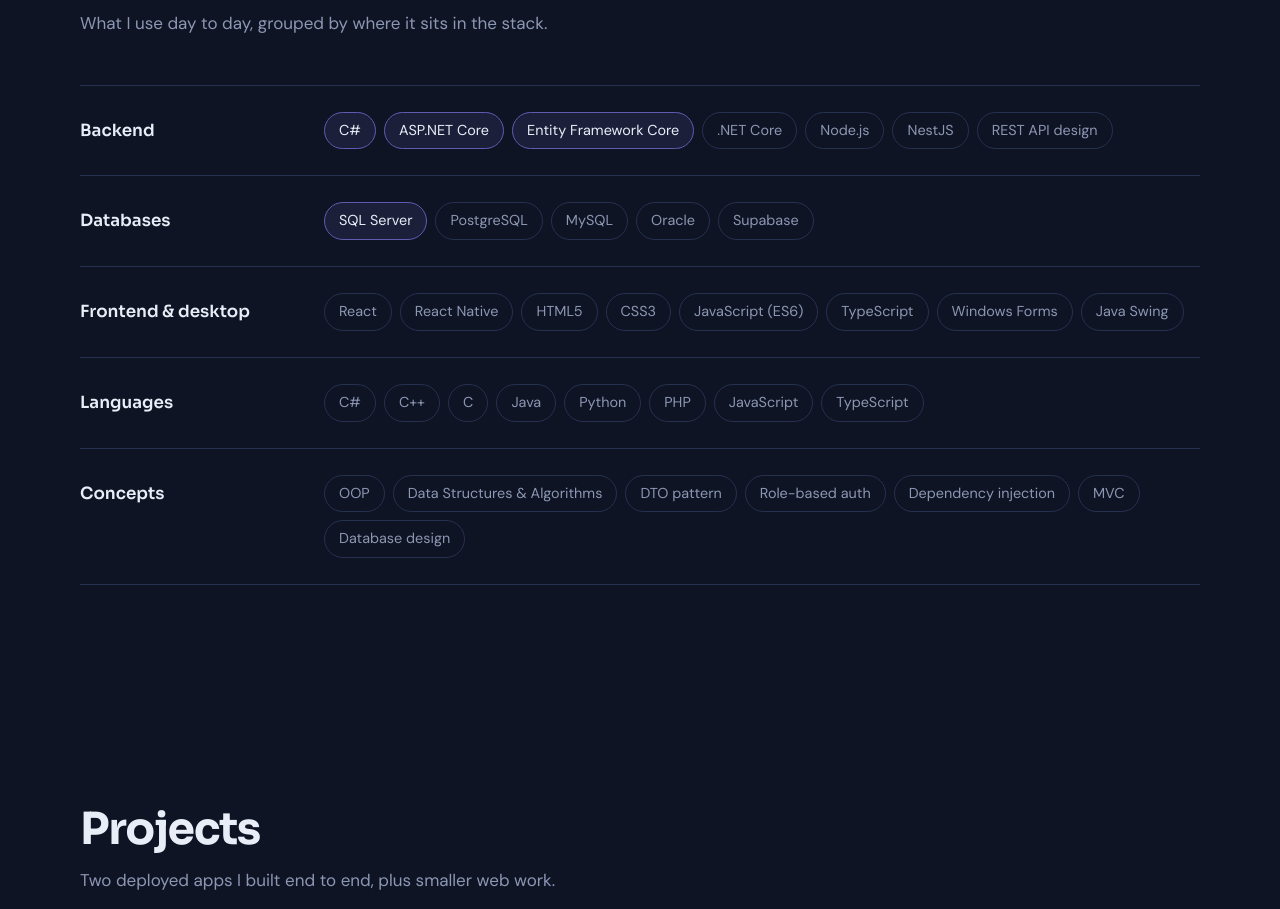
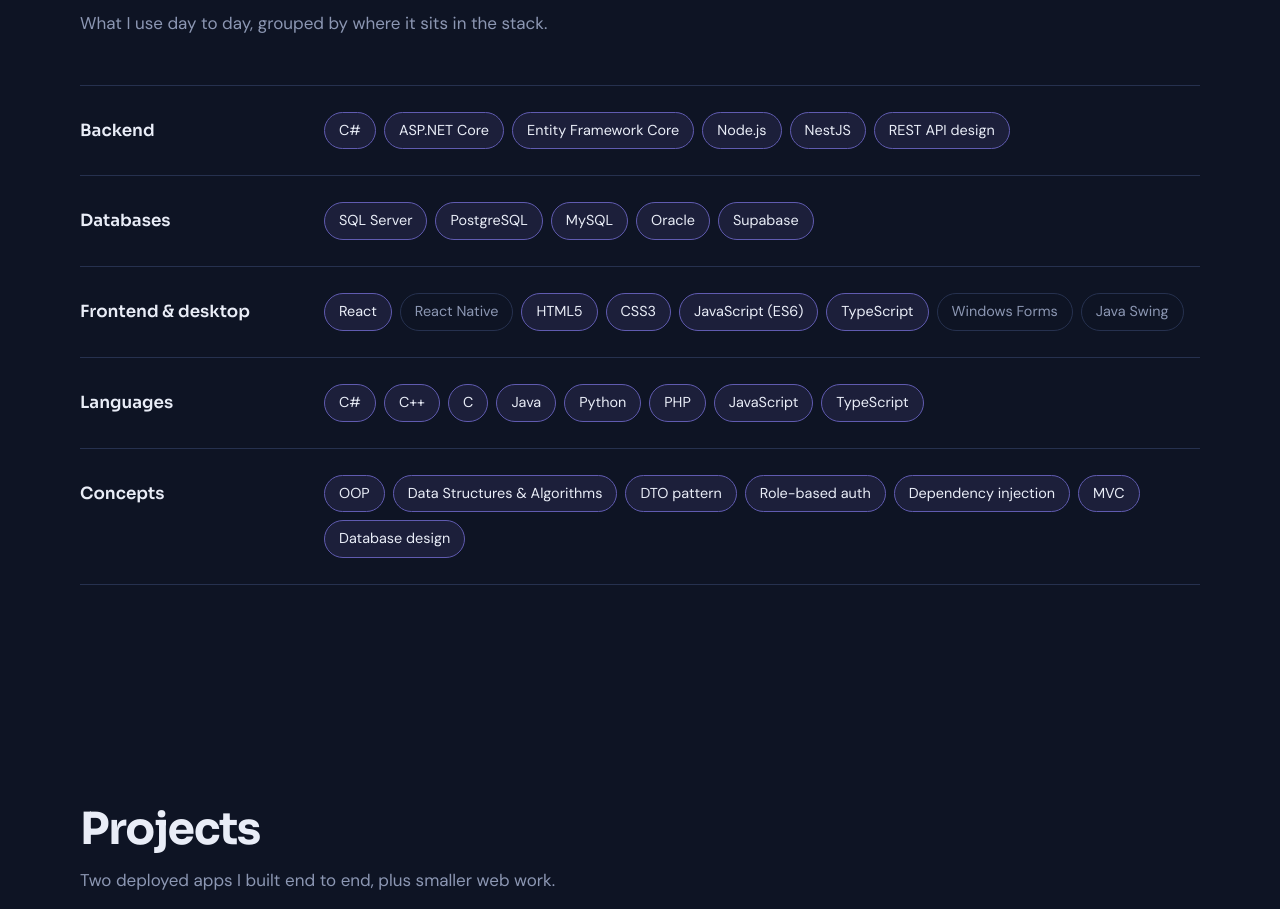
Before and after one commit to munna89-ig/Portfolio, a plain HTML site: page index.html in a window 1280 px wide. Shown: the part 1714-2623 px from the top of the page. Drawn offline with Linux system fonts and the light colour scheme.

Commit message:
portfolio

```diff
--- a/index.html
+++ b/index.html
@@ -129,34 +129,34 @@
           <div class="skill-row">
             <h3>Backend</h3>
             <ul class="chips">
-              <li class="strong">C#</li><li class="strong">ASP.NET Core</li><li class="strong">Entity Framework Core</li>
-              <li>.NET Core</li><li>Node.js</li><li>NestJS</li><li>REST API design</li>
+              <li class="strong" >C#</li><li class="strong">ASP.NET Core</li><li class="strong">Entity Framework Core</li>
+              <li class="strong">Node.js</li><li class="strong">NestJS</li><li class="strong">REST API design</li>
             </ul>
           </div>
           <div class="skill-row">
             <h3>Databases</h3>
             <ul class="chips">
-              <li class="strong">SQL Server</li><li>PostgreSQL</li><li>MySQL</li><li>Oracle</li><li>Supabase</li>
+              <li class="strong">SQL Server</li><li class="strong">PostgreSQL</li><li class="strong">MySQL</li><li class="strong">Oracle</li><li class="strong">Supabase</li>
             </ul>
           </div>
           <div class="skill-row">
             <h3>Frontend &amp; desktop</h3>
             <ul class="chips">
-              <li>React</li><li>React Native</li><li>HTML5</li><li>CSS3</li><li>JavaScript (ES6)</li>
-              <li>TypeScript</li><li>Windows Forms</li><li>Java Swing</li>
+              <li class="strong">React</li><li>React Native</li><li class="strong">HTML5</li><li class="strong">CSS3</li><li class="strong">JavaScript (ES6)</li>
+              <li class="strong">TypeScript</li><li>Windows Forms</li><li>Java Swing</li>
             </ul>
           </div>
           <div class="skill-row">
             <h3>Languages</h3>
             <ul class="chips">
-              <li>C#</li><li>C++</li><li>C</li><li>Java</li><li>Python</li><li>PHP</li><li>JavaScript</li><li>TypeScript</li>
+              <li class="strong">C#</li><li class="strong">C++</li><li class="strong">C</li><li class="strong">Java</li><li class="strong">Python</li><li class="strong">PHP</li><li class="strong">JavaScript</li><li class="strong">TypeScript</li>
             </ul>
           </div>
           <div class="skill-row">
             <h3>Concepts</h3>
             <ul class="chips">
-              <li>OOP</li><li>Data Structures &amp; Algorithms</li><li>DTO pattern</li>
-              <li>Role-based auth</li><li>Dependency injection</li><li>MVC</li><li>Database design</li>
+              <li class="strong">OOP</li><li class="strong">Data Structures &amp; Algorithms</li><li class="strong">DTO pattern</li>
+              <li class="strong">Role-based auth</li><li class="strong">Dependency injection</li><li class="strong">MVC</li><li class="strong">Database design</li>
             </ul>
           </div>
         </div>
```
